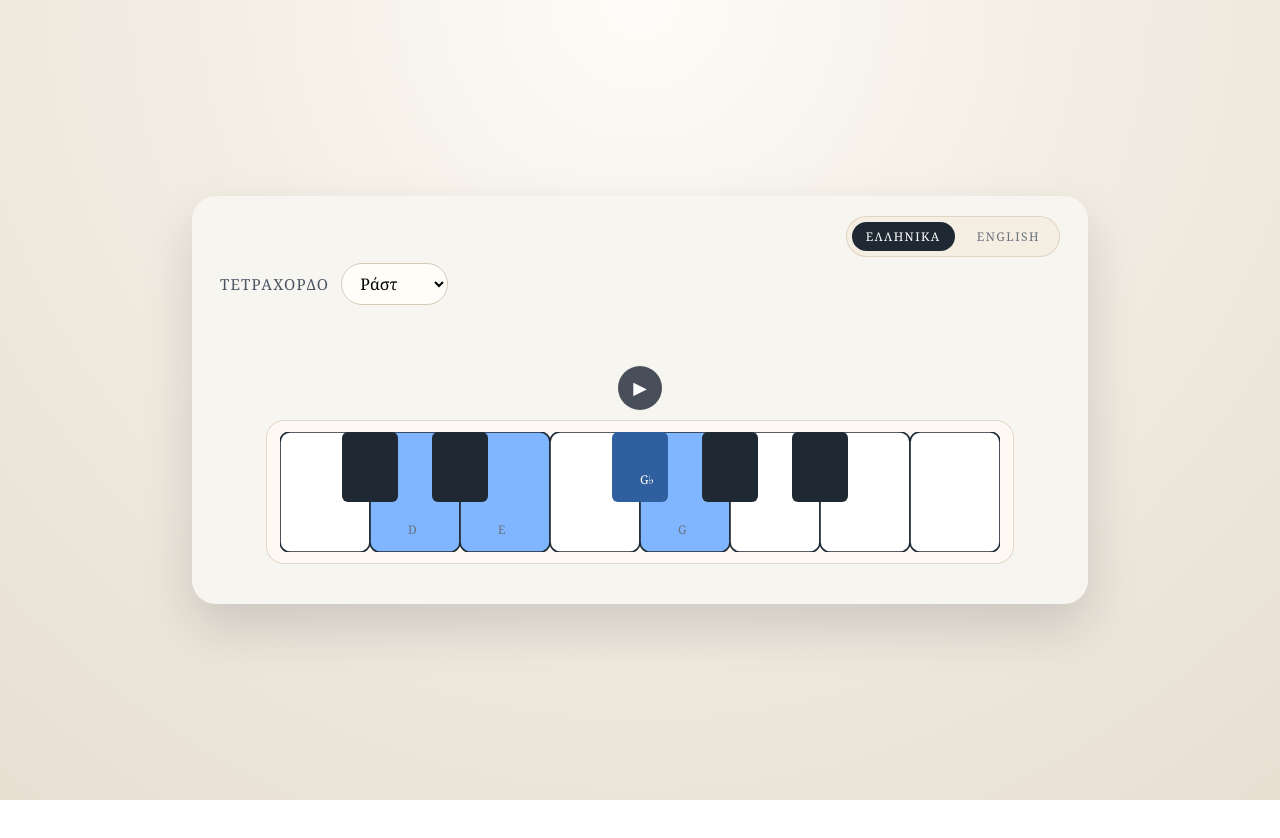
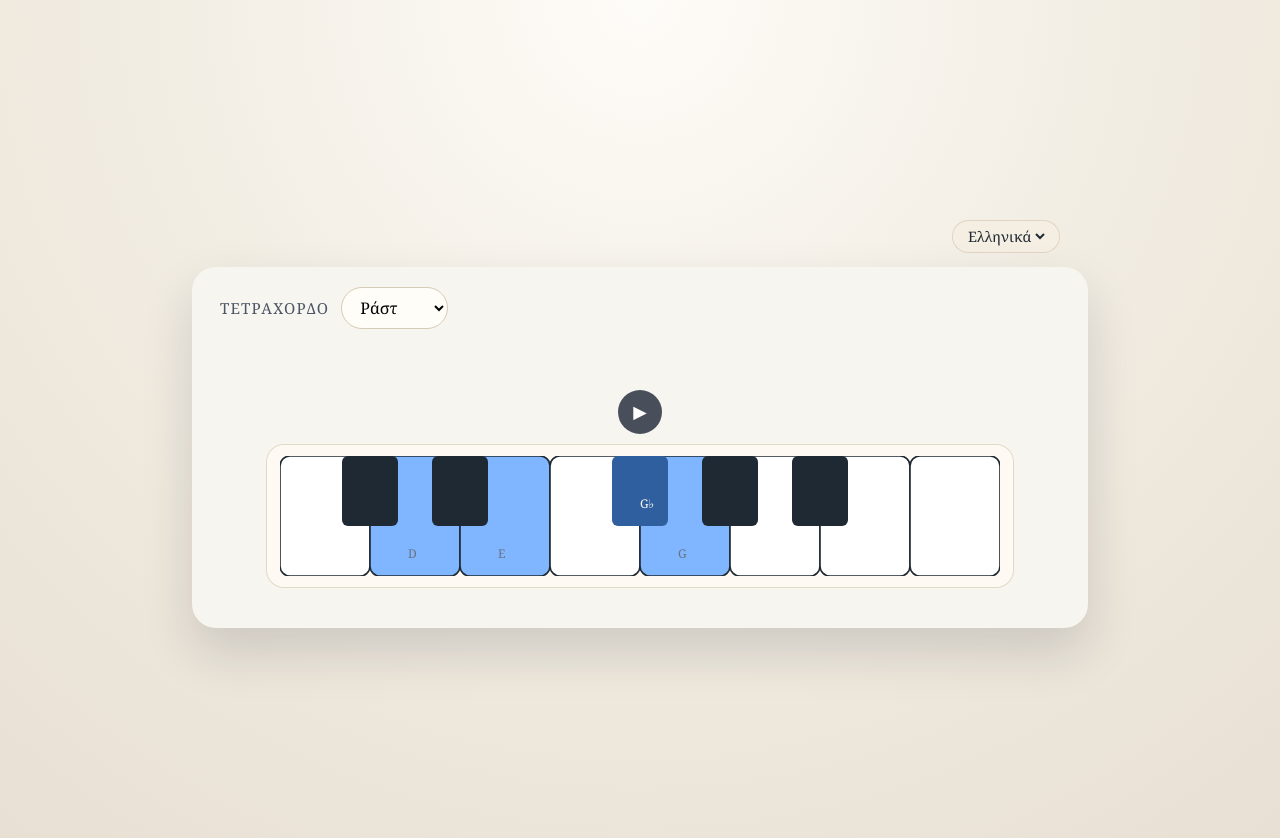
Before and after one commit to greenonion/dromoi, a website with bundled scripts: page index.html in a window 1280 px wide. Before the commit the page ends 800 px from the top, so only its background shows below. Built offline with nearby package versions, Linux system fonts and the light colour scheme; what vexflow would draw is missing.

Commit message:
Move language switcher to header

```diff
--- a/app.js
+++ b/app.js
@@ -25,7 +25,7 @@ const translations = {
     "aria.staff": "Notes on the staff",
     "aria.intervals": "Intervals between notes",
     "aria.tetrachord": "Select tetrachord",
-    "aria.language": "Language picker",
+    "aria.language": "Select language",
     "lang.el": "Greek",
     "lang.en": "English",
     "status.tetrachords": "Unable to load tetrachords"
@@ -47,10 +47,10 @@ const intervalLabelsByLang = {
 
 const playButton = document.getElementById("playButton");
 const select = document.getElementById("tetrachordSelect");
+const languageSelect = document.getElementById("languageSelect");
 const statusMessage = document.getElementById("statusMessage");
 const keyEls = Array.from(document.querySelectorAll(".white-key, .black-key"));
 const keyLabels = Array.from(document.querySelectorAll(".key-label"));
-const langButtons = Array.from(document.querySelectorAll(".lang-switcher button"));
 const i18nElements = Array.from(document.querySelectorAll("[data-i18n]"));
 const i18nAttrElements = Array.from(document.querySelectorAll("[data-i18n-attr]"));
 const staffWrapper = document.getElementById("staff");
@@ -152,14 +152,15 @@ function applyTranslations(lang) {
       }
     });
   });
-  langButtons.forEach((button) => {
-    const isActive = button.dataset.lang === lang;
-    button.classList.toggle("active", isActive);
-    const labelKey = button.dataset.lang === "el" ? "lang.el" : "lang.en";
-    if (strings[labelKey]) {
-      button.textContent = strings[labelKey];
-    }
-  });
+  if (languageSelect) {
+    languageSelect.value = lang;
+    Array.from(languageSelect.options).forEach((option) => {
+      const labelKey = option.value === "el" ? "lang.el" : "lang.en";
+      if (strings[labelKey]) {
+        option.textContent = strings[labelKey];
+      }
+    });
+  }
   if (statusMessage?.classList.contains("active")) {
     statusMessage.textContent = strings["status.tetrachords"];
   }
@@ -523,10 +524,8 @@ async function loadTetrachords() {
 
 select.addEventListener("change", updateSequence);
 
-langButtons.forEach((button) => {
-  button.addEventListener("click", () => {
-    setLanguage(button.dataset.lang);
-  });
+languageSelect?.addEventListener("change", () => {
+  setLanguage(languageSelect.value);
 });
 
 playButton.addEventListener("click", async () => {
--- a/index.html
+++ b/index.html
@@ -17,8 +17,11 @@
       margin: 0;
       min-height: 100vh;
       display: flex;
+      flex-direction: column;
       align-items: center;
       justify-content: center;
+      gap: 14px;
+      padding: 24px 0 40px;
       background: radial-gradient(circle at top, #fefcf8 0%, #f2ede3 45%, #e7dfd2 100%);
       font-family: "Georgia", "Times New Roman", serif;
       color: #111827;
@@ -33,12 +36,10 @@
       position: relative;
     }
 
-    .panel-header {
+    .top-bar {
+      width: min(92vw, 840px);
       display: flex;
-      align-items: center;
       justify-content: flex-end;
-      gap: 16px;
-      margin-bottom: 6px;
     }
 
     .lang-switcher {
@@ -47,31 +48,25 @@
       gap: 8px;
       border-radius: 999px;
       background: #f5eee2;
-      padding: 6px;
+      padding: 6px 12px;
       box-shadow: inset 0 0 0 1px #e1d4c2;
-      font-size: 0.75rem;
-      text-transform: uppercase;
-      letter-spacing: 0.1em;
-      color: #6b7280;
+      font-size: 0.9rem;
+      color: #4b5563;
     }
 
-    .lang-switcher button {
+    .lang-switcher select {
       border: none;
       background: transparent;
-      padding: 6px 14px;
-      border-radius: 999px;
+      font-family: "Georgia", "Times New Roman", serif;
+      font-size: 0.9rem;
+      color: #1f2933;
       cursor: pointer;
-      font-family: "Georgia", "Times New Roman", serif;
-      font-size: 0.75rem;
-      letter-spacing: 0.12em;
-      text-transform: uppercase;
-      color: inherit;
-      transition: background 0.2s ease, color 0.2s ease;
     }
 
-    .lang-switcher button.active {
-      background: #1f2933;
-      color: #fff;
+    .lang-switcher select:focus {
+      outline: 2px solid #1f2933;
+      outline-offset: 2px;
+      border-radius: 999px;
     }
 
     .section-title {
@@ -229,15 +224,18 @@
   </style>
 </head>
 <body>
-  <div class="panel">
-    <div class="panel-header">
-      <div class="lang-switcher" role="group" aria-label="Επιλογή γλώσσας" data-i18n-attr="aria-label:aria.language">
-        <button type="button" data-lang="el" class="active">Ελληνικά</button>
-        <button type="button" data-lang="en">English</button>
+    <div class="top-bar">
+      <div class="lang-switcher">
+        <select id="languageSelect" aria-label="Select language" data-i18n-attr="aria-label:aria.language">
+          <option value="el">Ελληνικά</option>
+          <option value="en">English</option>
+        </select>
       </div>
     </div>
 
-    <div class="selector">
+    <div class="panel">
+      <div class="selector">
+
       <label for="tetrachordSelect" data-i18n="label.tetrachord">Τετράχορδο</label>
       <select id="tetrachordSelect" aria-label="Επιλογή τετραχόρδου"></select>
     </div>
```
